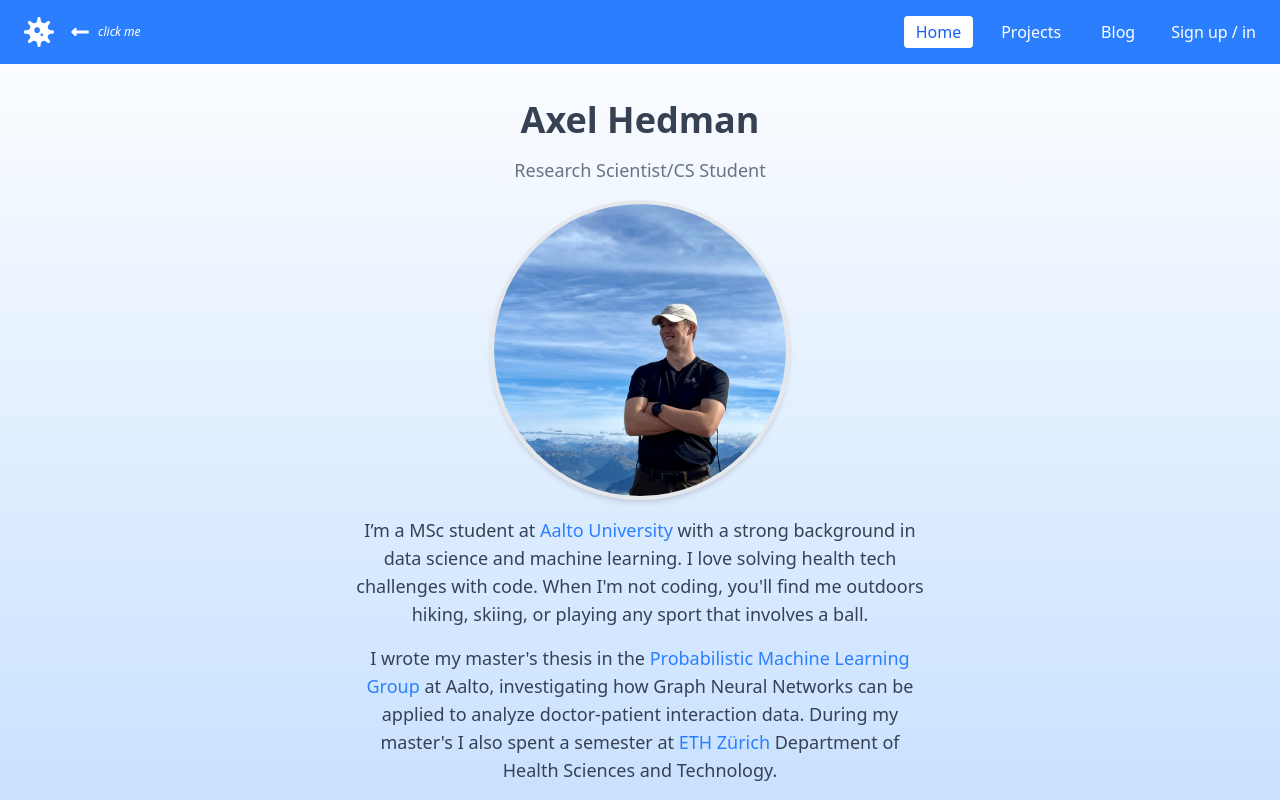
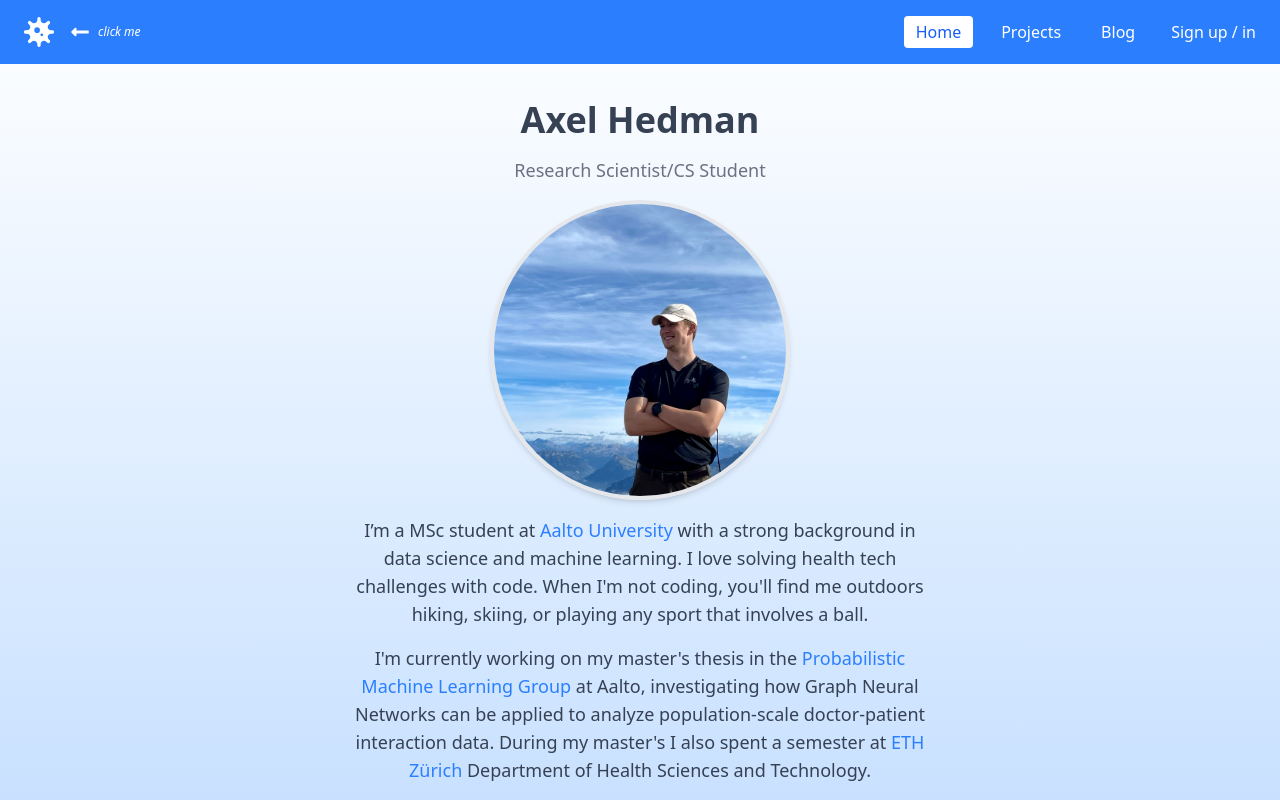
Before and after one commit to hedmana/personal-site, a Next.js app in the folder frontend/: page / in a window 1280 px wide. Shown: the top 800 px of the page. Built offline with nearby package versions, Linux system fonts and the light colour scheme.

Commit message:
fix: typo

```diff
--- a/frontend/src/components/FrontPageText.tsx
+++ b/frontend/src/components/FrontPageText.tsx
@@ -14,12 +14,12 @@ export default function FrontPageText() {
         ball.{" "}
       </p>
       <p className="max-w-xl text-gray-700 text-lg">
-        I wrote my master's thesis in the{" "}
+        I'm currently working on my master's thesis in the{" "}
         <ExternalLink href="https://research.cs.aalto.fi/pml/">
           Probabilistic Machine Learning Group
         </ExternalLink>{" "}
         at Aalto, investigating how Graph Neural Networks can be applied to
-        analyze doctor-patient interaction data. During my master's I also spent
+        analyze population-scale doctor-patient interaction data. During my master's I also spent
         a semester at{" "}
         <ExternalLink href="https://ethz.ch/en.html">ETH Zürich</ExternalLink>{" "}
         Department of Health Sciences and Technology.
```
